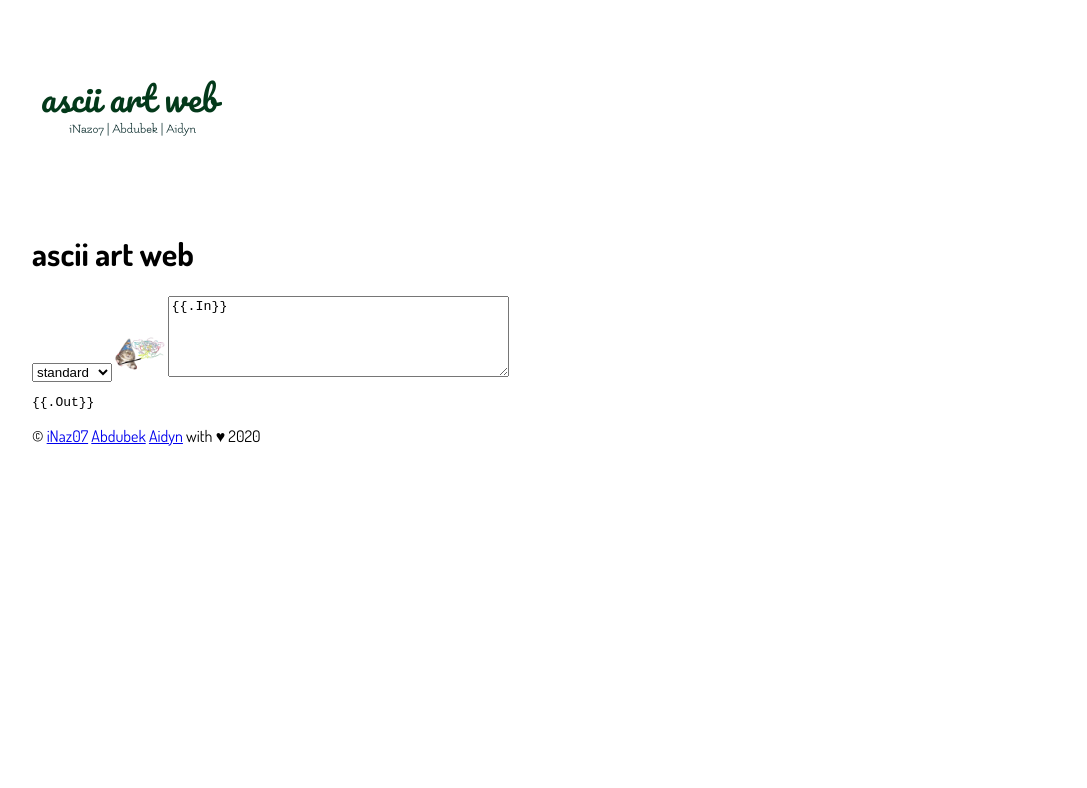
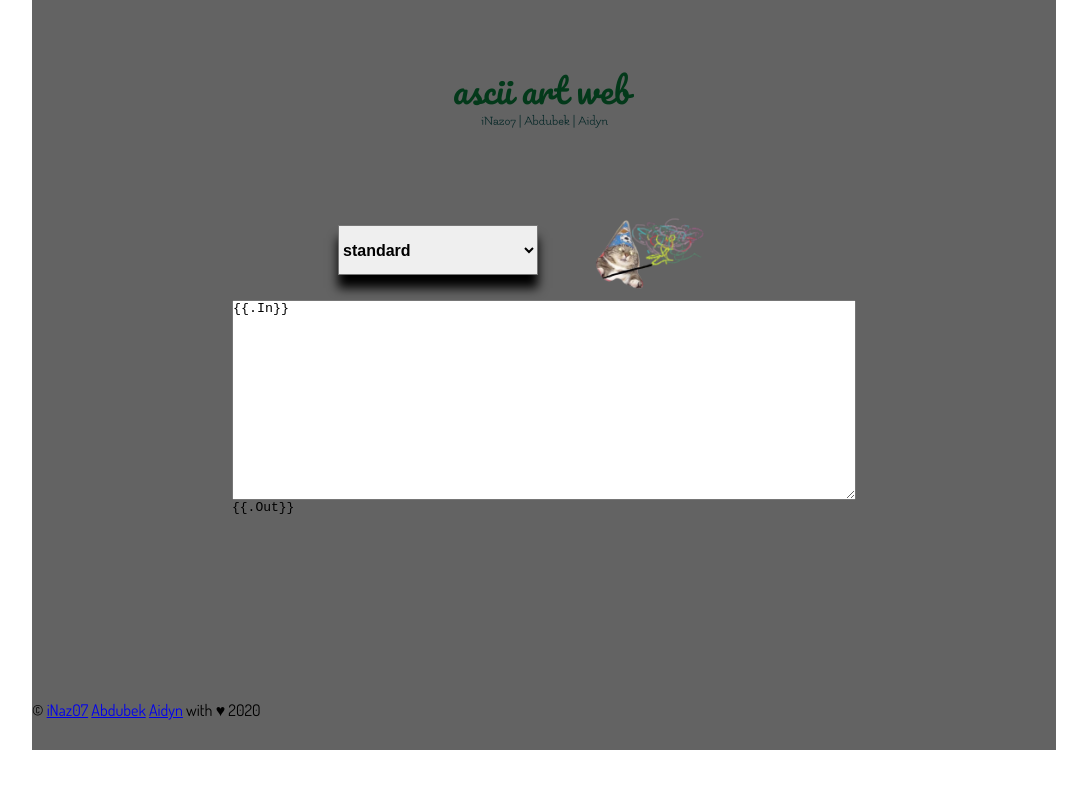
Before and after one commit to aidynbaigarinov/ascii-art-web, a plain HTML site: page index.html in a window 1280 px wide. Shown: the whole page, without its empty margins (96-1183 px from the left). Drawn offline with Linux system fonts and the light colour scheme.

Commit message:
feat: add style to select

```diff
--- a/assets/css/styles.css
+++ b/assets/css/styles.css
@@ -11,18 +11,87 @@
     100%{background-position:96% 0%}
 } */
 
+* {
+    margin: 0;
+    padding: 0;
+}
+
+/* GRID */
+
 .main {
     width: 1024px;
     margin: 0 auto;
     font-family: 'Dosis', sans-serif;
 }
 
+.header {
+    grid-area: header;
+}
+
+.form-input {
+    grid-area: form;
+}
+
+.form-output {;
+    grid-area: output;
+}
+
+.footer {
+    grid-area: footer;
+}
+
+.main {
+    display: grid;
+    grid-template-columns: 200px 312px 312px 200px;
+    grid-template-rows: 200px 300px 200px 50px;
+    grid-template-areas:
+        "header header header header"
+        ". form form ."
+        ". output output ."
+        "footer footer footer footer";
+        background: rgb(99, 99, 99);
+}
+
+.font-select {
+    grid-area: font;
+    font-size: 16px;
+    box-shadow: 0 13px 10px 0 rgba(0,0,0);
+    width: 200px;
+    height: 50px;
+    font-weight: 700;
+    place-self: center;
+    transition: ease .5s;
+}
+.font-select:hover {
+    box-shadow: 0 1px 10px 0 rgba(0,0,0, .5);
+    transition: ease .5s;
+}
+.cat-btn {
+    grid-area: cat;
+    place-self: center;
+    width: 110px;
+}
+.input {
+    grid-area: input;
+}
+
+.form {
+    display: grid;
+    grid-template-columns: 100px 212px 212px 100px;
+    grid-template-rows: 100px 200px;
+    grid-template-areas:
+        ". font cat ."
+        "input input input input";
+}
+
+
+
 /* HEADER */
 
-/* img {
+img {
     display: block;
     margin: 0 auto;
-} */
+}
 
 /* MAIN */
 
@@ -55,9 +124,9 @@ textarea {
     grid-column: 2 / 4;
 } */
 
-/* h1 {
+h1 {
     visibility: hidden;
-} */
+}
 
 .output {
     overflow: auto;
--- a/index.html
+++ b/index.html
@@ -11,28 +11,30 @@
 </head>
 <body>
     <main class="main">
-        <header>
+        <header class="header">
             <img src="/assets/images/logo.png" alt="ascii-art-web logo" width="200">
             <h1>ascii art web</h1>
         </header>
 
-        <article class="form-output">
+        <article class="form-input">
             <form class="form" action="/" method="post">
-                <select name="font">
+                <select class="font-select" name="font">
                     <option value="standard">standard</option>
                     <option value="shadow">shadow</option>
                     <option value="thinkertoy">thinkertoy</option>
                 </select>
-                <input class="cat-image" type="image" src="/assets/images/cat.png" alt="cat" width="50">
-                <textarea name="input" cols="40" rows="5" placeholder="type something" required>{{.In}}</textarea>
+                <input class="cat-btn" type="image" src="/assets/images/cat.png" alt="cat" width="50">
+                <textarea class="input" name="input" cols="40" rows="5" placeholder="type something" required>{{.In}}</textarea>
             </form>
+        </article>
 
+        <article class="form-output">
             <section class="out">
                 <pre class="output">{{.Out}}</pre>
             </section>
         </article>
 
-        <footer>
+        <footer class="footer">
             <p>&copy;
                 <a href="https://github.com/iNaz07" target="blank"> iNaz07</a>
                 <a href="https://github.com/Abdubek" target="blank">Abdubek</a>
```
